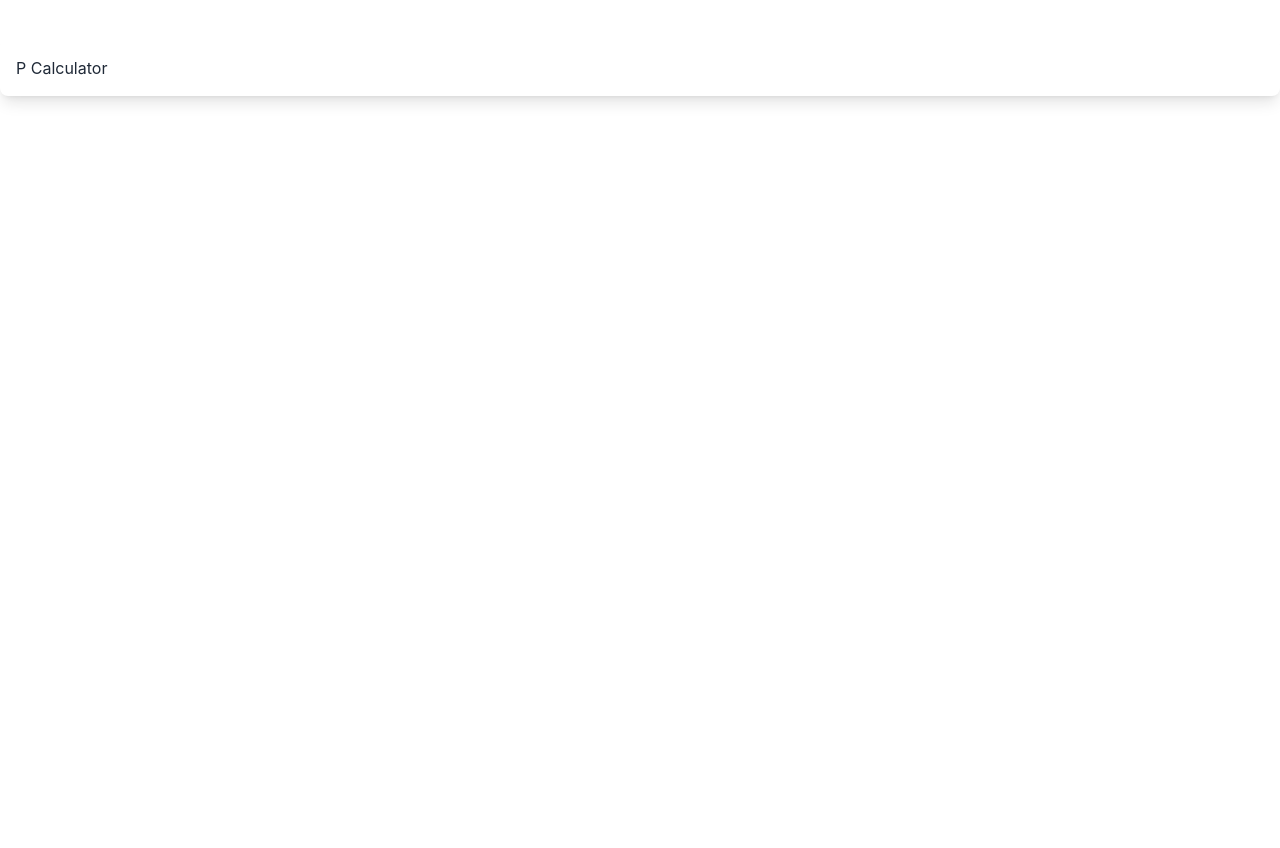
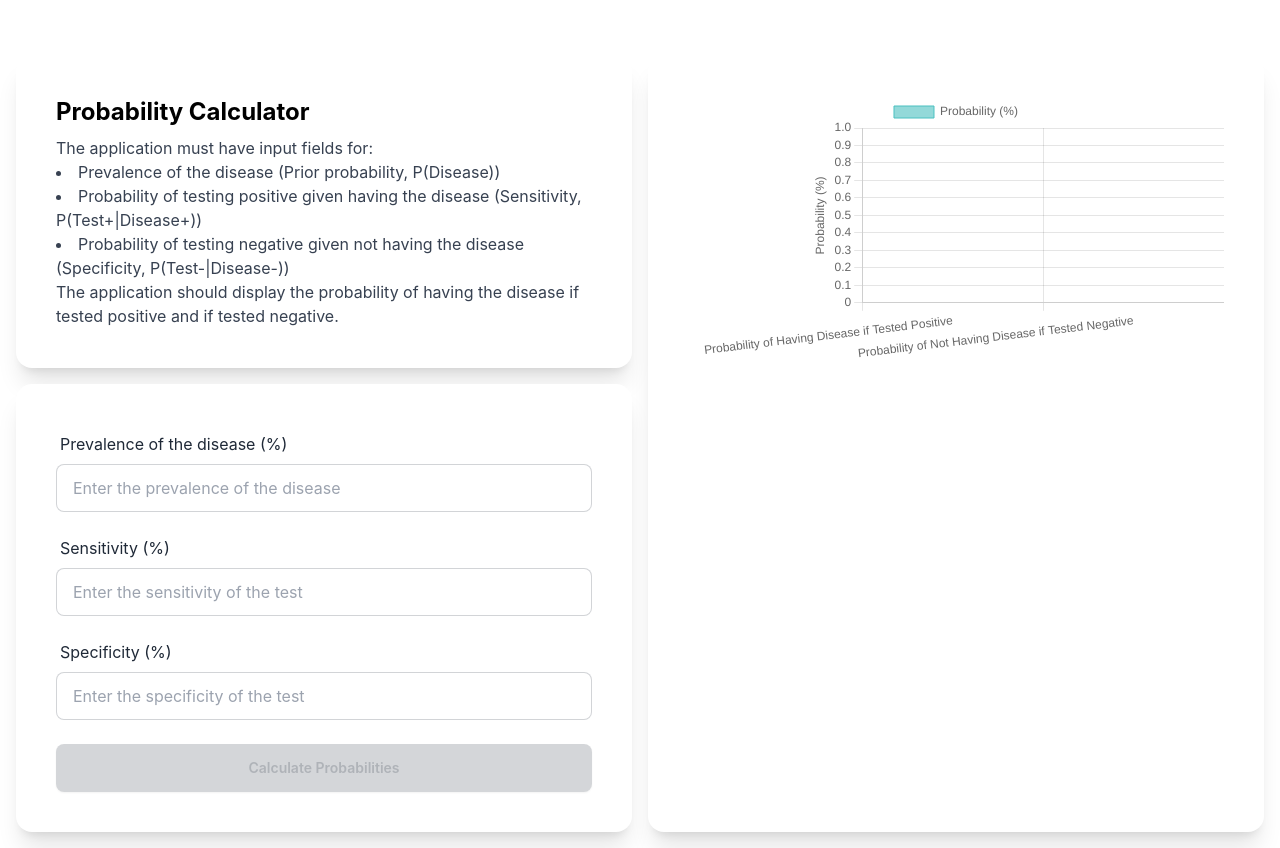
Before and after one commit to Exochos/Pupdog-Studio, a Next.js app: page /maths/week3/pcalc in a window 1280 px wide. Before the commit the page ends 800 px from the top, so only its background shows below. Built offline with nearby package versions, Linux system fonts and the light colour scheme.

Commit message:
Updated for Pcalc

```diff
--- a/app/maths/week3/pcalc/page.tsx
+++ b/app/maths/week3/pcalc/page.tsx
@@ -1,16 +1,153 @@
 "use client"
-import dynamic from "next/dynamic"
-import React, { useState } from "react"
-
+import React, { useState, useEffect, useRef } from "react"
+import Chart from "chart.js/auto"
 
 const PCalc: React.FC = () => {
+  // State management
+  const [prevalence, setPrevalence] = useState<number | string>("")
+  const [sensitivity, setSensitivity] = useState<number | string>("")
+  const [specificity, setSpecificity] = useState<number | string>("")
+  const [probabilityPositive, setProbabilityPositive] = useState<number | null>(null)
+  const [probabilityNegative, setProbabilityNegative] = useState<number | null>(null)
+  const chartRef = useRef<HTMLCanvasElement>(null)
+  const chartInstanceRef = useRef<Chart | null>(null)
+
+  // Calculate probabilities
+  const calculateProbabilities = () => {
+    const prev = parseFloat(prevalence as string) / 100
+    const sens = parseFloat(sensitivity as string) / 100
+    const spec = parseFloat(specificity as string) / 100
+
+    if (isNaN(prev) || isNaN(sens) || isNaN(spec)) {
+      return
+    }
+
+    const probabilityTestPositive = (prev * sens) / (prev * sens + (1 - prev) * (1 - spec))
+    const probabilityTestNegative = ((1 - prev) * spec) / ((1 - prev) * spec + prev * (1 - sens))
+
+    setProbabilityPositive(probabilityTestPositive * 100)
+    setProbabilityNegative(probabilityTestNegative * 100)
+  }
+
+  // Chart rendering
+  useEffect(() => {
+    if (chartInstanceRef.current) {
+      chartInstanceRef.current.destroy()
+    }
+
+    if (chartRef.current) {
+      chartInstanceRef.current = new Chart(chartRef.current, {
+        type: "bar",
+        data: {
+          labels: [
+            "Probability of Having Disease if Tested Positive",
+            "Probability of Not Having Disease if Tested Negative",
+          ],
+          datasets: [
+            {
+              label: "Probability (%)",
+              data: [probabilityPositive, probabilityNegative],
+              backgroundColor: ["rgba(75, 192, 192, 0.6)", "rgba(255, 99, 132, 0.6)"],
+              borderColor: ["rgba(75, 192, 192, 1)", "rgba(255, 99, 132, 1)"],
+              borderWidth: 1,
+            },
+          ],
+        },
+        options: {
+          scales: {
+            y: {
+              beginAtZero: true,
+              title: {
+                display: true,
+                text: "Probability (%)",
+              },
+            },
+          },
+        },
+      })
+    }
+  }, [probabilityPositive, probabilityNegative])
 
   return (
-    <div className="container mx-auto mt-10 rounded-lg bg-white p-4 shadow-lg">
-      <h1>
-        P Calculator
-      </h1>
+    <div className="container mx-auto mt-10 rounded-lg p-4">
+      <div className="grid grid-cols-1 gap-4 lg:grid-cols-2">
+        <div>
+          <div className="card mb-4 w-full bg-white p-2 shadow-xl">
+            <div className="card-body">
+              <h1 className="card-title text-2xl font-bold text-black">Probability Calculator</h1>
+              <span className="text-gray-700">
+                The application must have input fields for:
+                <div className="list-disc">
+                  <li>Prevalence of the disease (Prior probability, P(Disease))</li>
+                  <li>Probability of testing positive given having the disease (Sensitivity, P(Test+|Disease+))</li>
+                  <li>Probability of testing negative given not having the disease (Specificity, P(Test-|Disease-))</li>
+                </div>
+                The application should display the probability of having the disease if tested positive and if tested
+                negative.
+              </span>
+            </div>
+          </div>
+          <div className="card w-full bg-white p-2 shadow-xl">
+            <div className="card-body">
+              <div className="grid grid-cols-1 gap-4">
+                <div className="form-control">
+                  <label htmlFor="prevalence" className="label">
+                    Prevalence of the disease (%)
+                  </label>
+                  <input
+                    type="number"
+                    id="prevalence"
+                    className="input input-bordered"
+                    placeholder="Enter the prevalence of the disease"
+                    value={prevalence}
+                    onChange={(e) => setPrevalence(e.target.value)}
+                  />
+                </div>
+                <div className="form-control">
+                  <label htmlFor="sensitivity" className="label">
+                    Sensitivity (%)
+                  </label>
+                  <input
+                    type="number"
+                    id="sensitivity"
+                    className="input input-bordered"
+                    placeholder="Enter the sensitivity of the test"
+                    value={sensitivity}
+                    onChange={(e) => setSensitivity(e.target.value)}
+                  />
+                </div>
+                <div className="form-control">
+                  <label htmlFor="specificity" className="label">
+                    Specificity (%)
+                  </label>
+                  <input
+                    type="number"
+                    id="specificity"
+                    className="input input-bordered"
+                    placeholder="Enter the specificity of the test"
+                    value={specificity}
+                    onChange={(e) => setSpecificity(e.target.value)}
+                  />
+                </div>
+              </div>
+              <button
+                className="btn btn-primary mt-4"
+                onClick={calculateProbabilities}
+                disabled={prevalence === "" || sensitivity === "" || specificity === ""}
+              >
+                Calculate Probabilities
+              </button>
+            </div>
+          </div>
+        </div>
+        <div className="card w-full bg-white p-2 shadow-xl">
+          <div className="card-body">
+            <canvas ref={chartRef} id="chartProbability"></canvas>
+          </div>
+        </div>
+      </div>
     </div>
   )
 }
+
 export default PCalc
```
